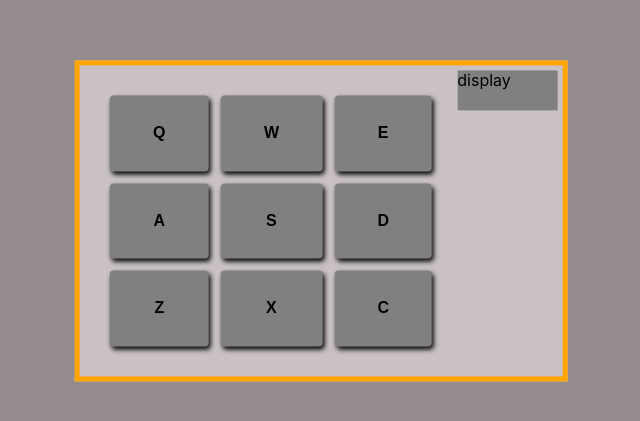
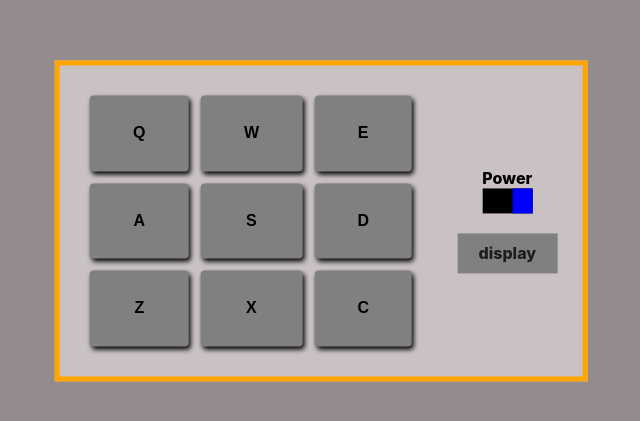
Before and after one commit to MPDADDY/drum-machine, a React (Create React App) app: page / in a window 1280 px wide. Shown: the part 179-600 px from the top of the page, without its empty margins (319-959 px from the left). Built offline with nearby package versions, Linux system fonts and the light colour scheme.

Commit message:
Style the display

```diff
--- a/src/App.css
+++ b/src/App.css
@@ -11,9 +11,14 @@
   flex-direction: row;
 }
 .display {
+  display: flex;
+  justify-content: center;
+  align-items: center;
   width: 100px;
   height: 40px;
   background-color: gray;
+  font-weight: 800;
+  color: rgb(31, 28, 28);
 }
 
 .drum_container {
@@ -40,6 +45,32 @@
 }
 
 .drum-pad.active {
-  /* Add your styles for the active state here */
-  background-color: rgb(245, 166, 21); /* Change to your desired color */
+  background-color: rgb(245, 166, 21);
 }
+
+.controls_container {
+  display: grid;
+  grid-template-columns: auto;
+  justify-content: space-around;
+  margin: auto 20px;
+  text-align: center;
+}
+
+.power {
+  width: 50px;
+  height: 25px;
+  background-color: black;
+  margin: auto auto 20px;
+}
+
+.powerbutton {
+  height: 100%;
+  width: 20px;
+  background-color: blue;
+  border: none;
+  float: right;
+}
+
+span {
+  font-weight: 800;
+}
--- a/src/components/DrumMachine.js
+++ b/src/components/DrumMachine.js
@@ -12,6 +12,7 @@ import RP4_KICK_ from './audios/RP4_KICK_.mp3'
 import RP4_KICK_1 from './audios/RP4_KICK_1.mp3'
 
 export default function DrumMachine() {
+
 
   const buttons = [
     { id: 'Dsc_Oh', audioSrc: Dsc_Oh, label: 'Q' },
--- a/src/components/Drumcontrols.js
+++ b/src/components/Drumcontrols.js
@@ -2,7 +2,14 @@ import React from 'react'
 
 function Drumcontrols() {
   return (
-    <div>
+    <div className='controls_container'>
+        <div>
+        <span>Power</span>
+          <div className='power'>
+             <button className='powerbutton'></button>
+          </div>
+        </div>
+
         <div className='display' id="display">
             display
         </div>
```
